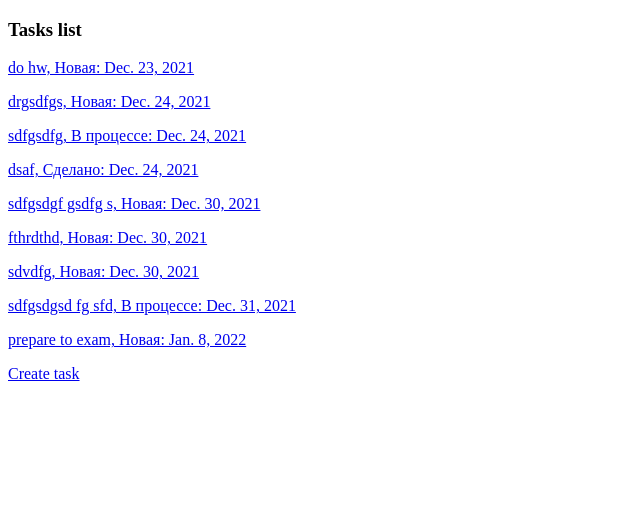
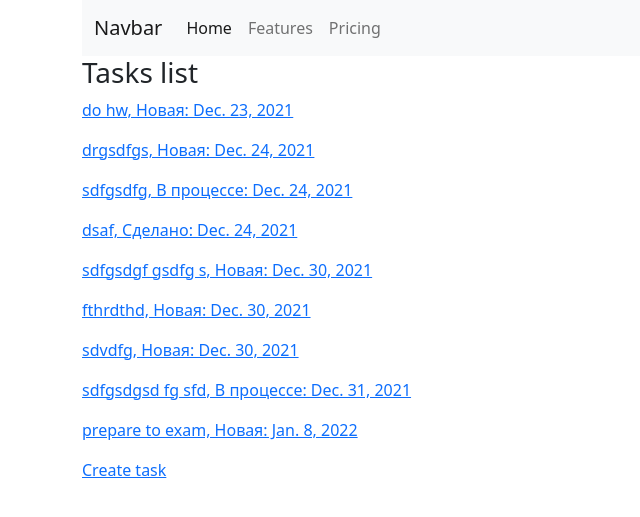
Before and after one commit to pythonDev161221/To-Do-list, a Django app: page / in a window 1280 px wide. Shown: the top 517 px of the page, without its empty margins (0-640 px from the left). Run offline with Django 4.2, Linux system fonts and the light colour scheme; data comes from the database, SQL or seed files in the repository.

Commit message:
create base.html and fix mistake in index.html link that ask by name instead address

```diff
--- /dev/null
+++ b/todo_list/webapp/templates/base.html
@@ -0,0 +1,44 @@
+<!doctype html>
+<html lang="en">
+<head>
+    <meta charset="UTF-8">
+    <meta name="viewport"
+          content="width=device-width, user-scalable=no, initial-scale=1.0, maximum-scale=1.0, minimum-scale=1.0">
+    <meta http-equiv="X-UA-Compatible" content="ie=edge">
+    <title>Document</title>
+    <link href="https://cdn.jsdelivr.net/npm/bootstrap@5.1.3/dist/css/bootstrap.min.css"
+          rel="stylesheet" integrity="sha384-1BmE4kWBq78iYhFldvKuhfTAU6auU8tT94WrHftjDbrCEXSU1oBoqyl2QvZ6jIW3"
+          crossorigin="anonymous">
+</head>
+<body>
+<header class="container">
+<nav class="navbar navbar-expand-lg navbar-light bg-light">
+  <div class="container-fluid">
+    <a class="navbar-brand" href="#">Navbar</a>
+    <button class="navbar-toggler" type="button" data-bs-toggle="collapse" data-bs-target="#navbarNav" aria-controls="navbarNav" aria-expanded="false" aria-label="Toggle navigation">
+      <span class="navbar-toggler-icon"></span>
+    </button>
+    <div class="collapse navbar-collapse" id="navbarNav">
+      <ul class="navbar-nav">
+        <li class="nav-item">
+          <a class="nav-link active" aria-current="page" href="#">Home</a>
+        </li>
+        <li class="nav-item">
+          <a class="nav-link" href="#">Features</a>
+        </li>
+        <li class="nav-item">
+          <a class="nav-link" href="#">Pricing</a>
+        </li>
+      </ul>
+    </div>
+  </div>
+</nav>
+</header>
+<div class="container">
+    {% block content %} No content {% endblock %}
+</div>
+<script src="https://cdn.jsdelivr.net/npm/bootstrap@5.1.3/dist/js/bootstrap.bundle.min.js"
+        integrity="sha384-ka7Sk0Gln4gmtz2MlQnikT1wXgYsOg+OMhuP+IlRH9sENBO0LRn5q+8nbTov4+1p"
+        crossorigin="anonymous"></script>
+</body>
+</html>
--- a/todo_list/webapp/templates/index.html
+++ b/todo_list/webapp/templates/index.html
@@ -1,10 +1,6 @@
-<!DOCTYPE html>
-<html lang="en">
-<head>
-    <meta charset="UTF-8">
-    <title>Title</title>
-</head>
-<body>
+{% extends "base.html" %}
+
+{% block content %}
 <h3>Tasks list</h3>
 {% for task in tasks %}
     <p>
@@ -14,6 +10,5 @@
     </p>
 
 {% endfor %}
-<a href="/create">Create task</a>
-</body>
-</html>
+<a href="{% url "task_create" %}">Create task</a>
+{% endblock %}
--- a/todo_list/webapp/views.py
+++ b/todo_list/webapp/views.py
@@ -9,7 +9,6 @@ def task_view(request):
 
 
 def detail_view(request, pk):
-    # pk = request.GET.get("pk")
     task = Task.objects.get(pk=pk)
     return render(request, 'detail.html', {'task': task})
 
```
